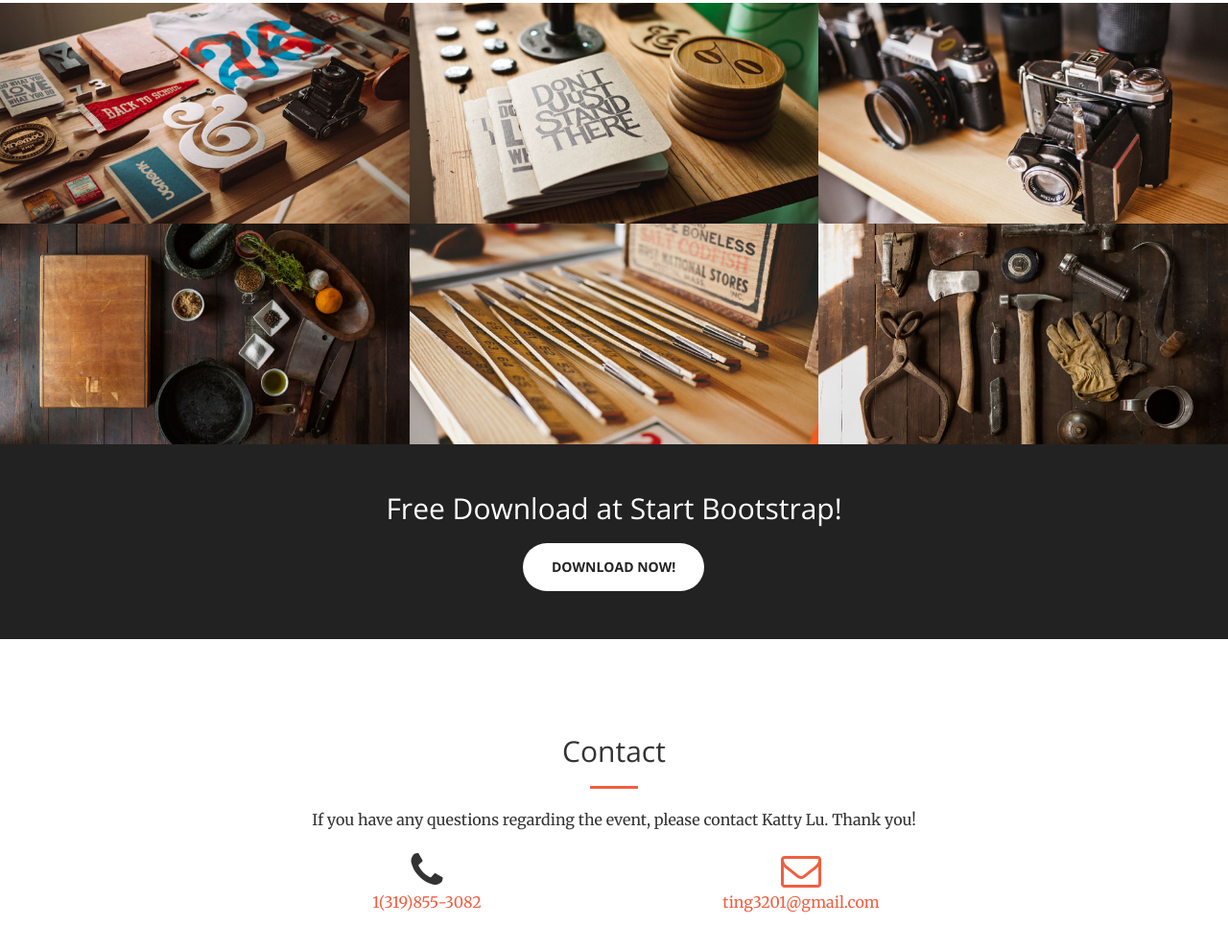
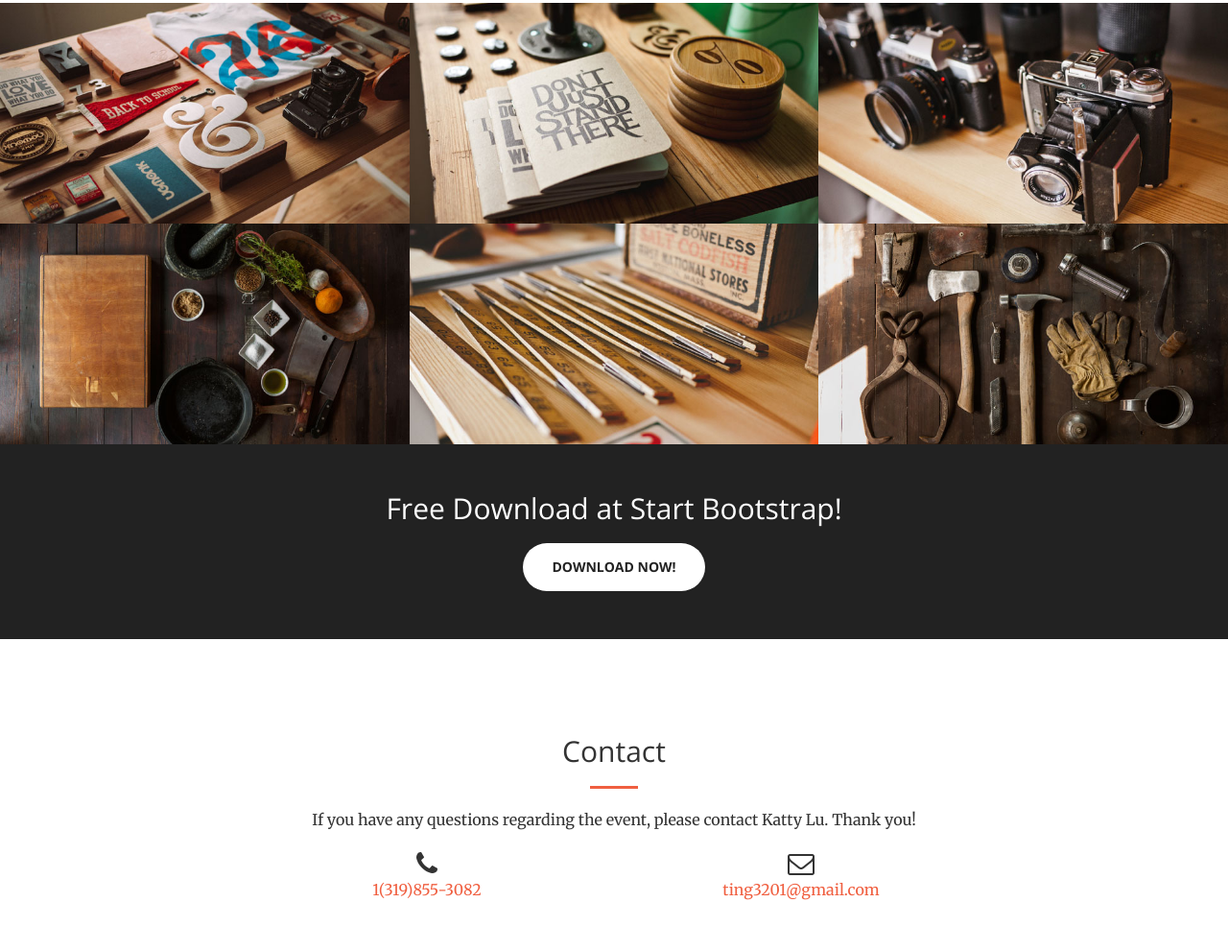
Before and after one commit to ccic-em/July4th2016, a website: page index.html in a window 1280 px wide. Shown: the part 1671-2661 px from the top of the page at 96% size. Drawn offline with nearby package versions, Linux system fonts and the light colour scheme; some packages are replaced by stand-ins of ours.

Commit message:
contact update

```diff
--- a/index.html
+++ b/index.html
@@ -292,11 +292,11 @@
                     <p>If you have any questions regarding the event, please contact Katty Lu. Thank you!</p>
                 </div>
                 <div class="col-lg-4 col-lg-offset-2 text-center">
-                    <i class="fa fa-phone fa-3x sr-contact"></i>
-                    <p><a href="tel:1-319-855-3082">1(319)855-3082</p>
+                    <i class="fa fa-phone fa-2x sr-contact"></i>
+                    <p><a href="tel:1-319-855-3082">1(319)855-3082</a></p>
                 </div>
                 <div class="col-lg-4 text-center">
-                    <i class="fa fa-envelope-o fa-3x sr-contact"></i>
+                    <i class="fa fa-envelope-o fa-2x sr-contact"></i>
                     <p><a href="mailto:ting3201@gmail.com">ting3201@gmail.com</a></p>
                 </div>
             </div>
```
